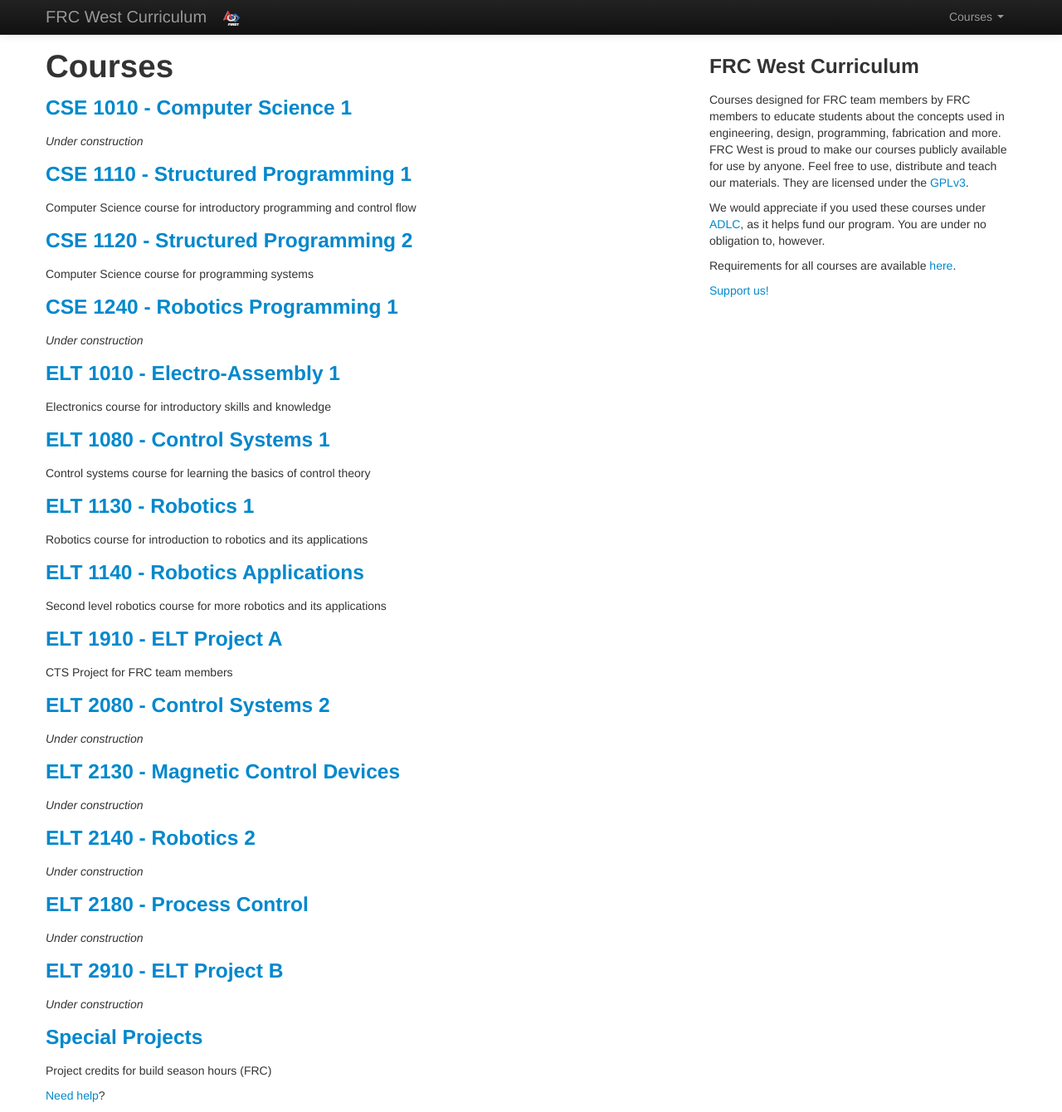
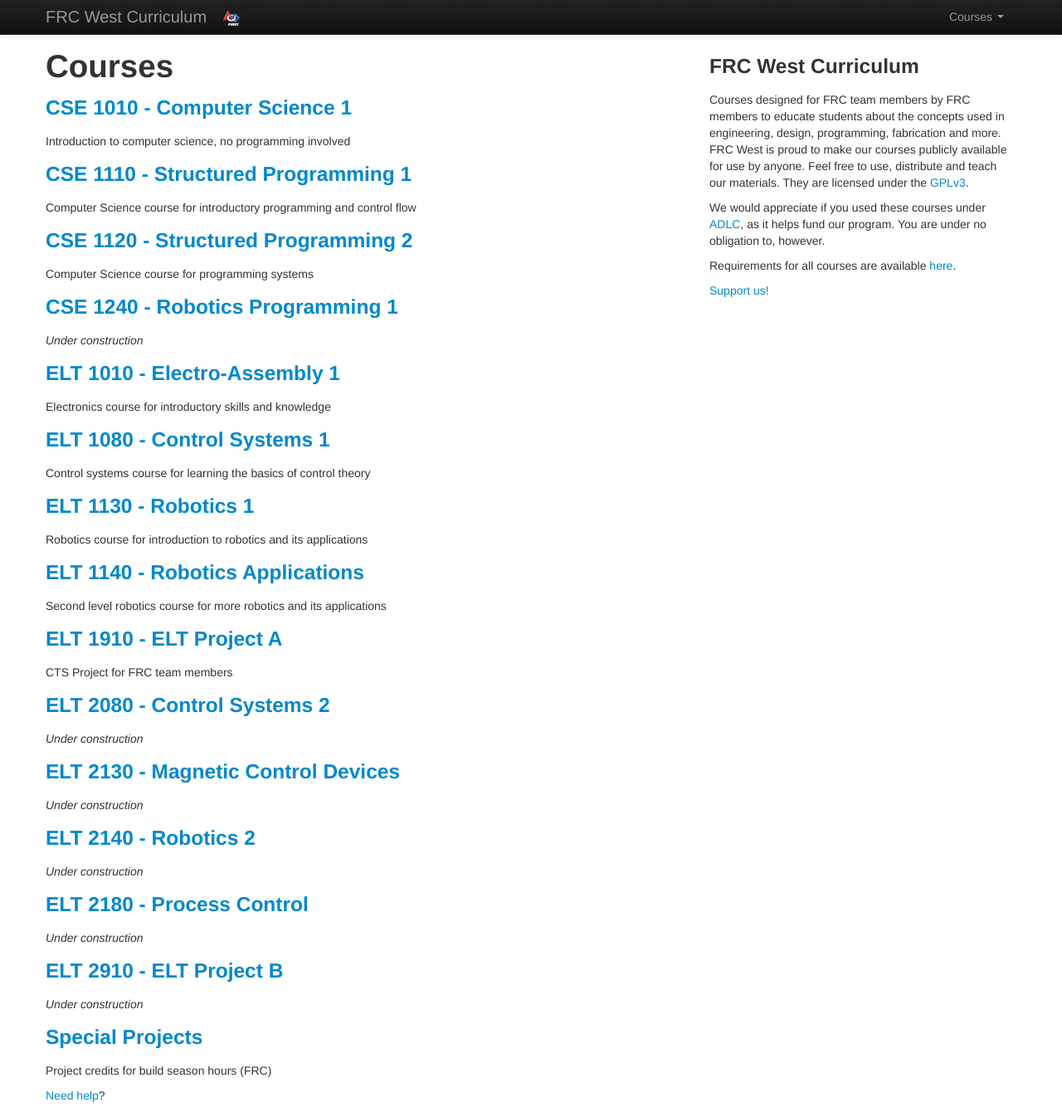
Before and after one commit to sybert1ger/frc-programming, a Jekyll site: the page built from index.md, in a window 1280 px wide and 1340 px high. Shown: the whole window at 83% size. Built offline with Jekyll 4.4.1, drawn with Linux system fonts in a browser that asks for light colours; Markdown is read by kramdown in place of the engine named in the settings.

```diff
--- a/_config.yml
+++ b/_config.yml
@@ -12,6 +12,7 @@ courses:
     course: CSE 1010 - Computer Science 1
     base: /courses/CSE1010
     url: /courses/CSE1010/home
+    desc: Introduction to computer science, no programming involved
     groups:
 
     -
```
Also changed, not shown: courses/CSE1010/home.md (+1 -0 lines).
